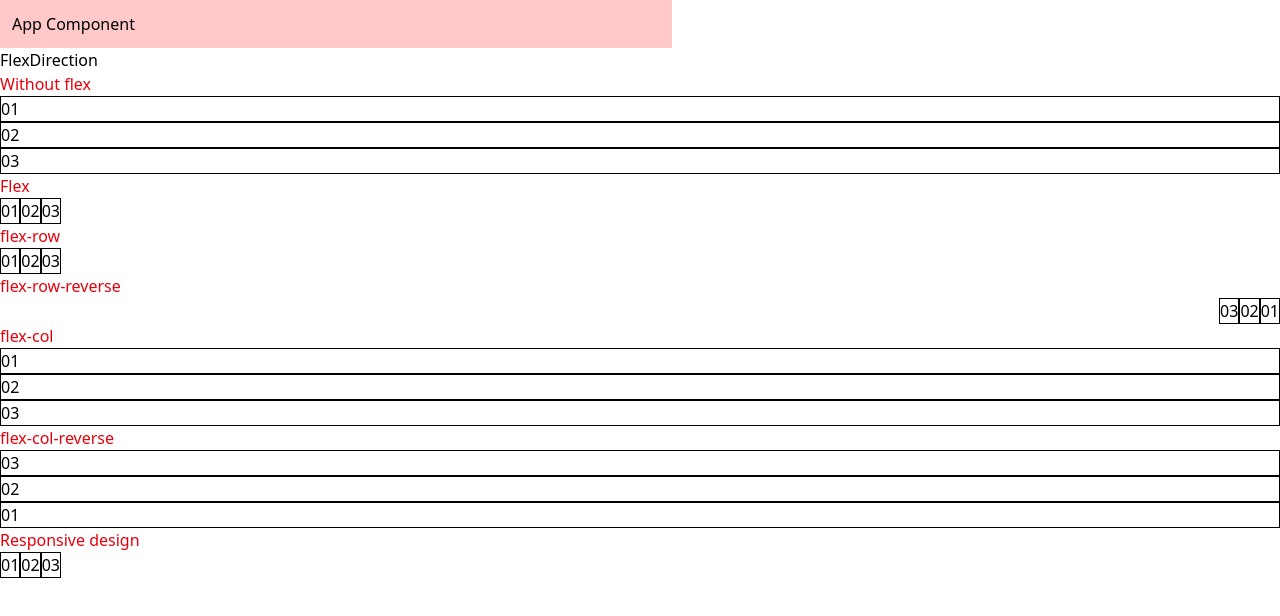
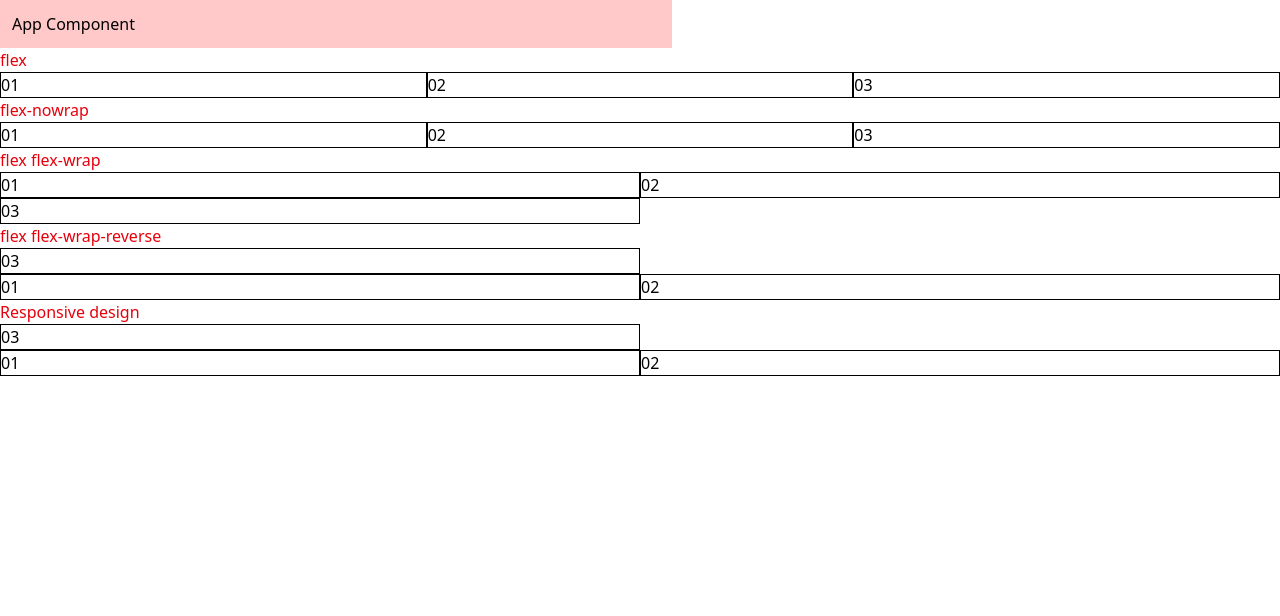
Before and after one commit to vijay4211/Prebuild_Ui_Tailwindcss, a React (Vite) app: page / in a window 1280 px wide. Shown: the top 616 px of the page. Built offline with nearby package versions, Linux system fonts and the light colour scheme.

Commit message:
flexwrap done

```diff
--- a/src/App.jsx
+++ b/src/App.jsx
@@ -8,6 +8,7 @@ import Breadcrumbs from "./Breadcrumbs/Breadcrumbs";
 import Cart from "./Cart/Cart";
 import FlexBasis from "./Flex/FlexBasis";
 import FlexDirection from "./Flex/FlexDirection";
+import FlexWrap from "./Flex/FlexWrap";
 
 const App = () => {
   return (
@@ -22,7 +23,8 @@ const App = () => {
       {/* -----------------------Flex */}
       {/* <Flex /> */}
       {/* <FlexBasis /> */}
-      <FlexDirection />
+      {/* <FlexDirection /> */}
+      <FlexWrap />
     </div>
   );
 };
--- /dev/null
+++ b/src/Flex/FlexWrap.jsx
@@ -0,0 +1,42 @@
+import React from "react";
+
+const FlexWrap = () => {
+  return (
+    <>
+      <p className="text-red-600">flex</p>
+      <div class="flex">
+        <div className="w-1/2 border">01</div>
+        <div className="w-1/2 border">02</div>
+        <div className="w-1/2 border">03</div>
+      </div>
+      <p className="text-red-600">flex-nowrap</p>
+      <div class="flex flex-nowrap">
+        <div className="w-1/2 border">01</div>
+        <div className="w-1/2 border">02</div>
+        <div className="w-1/2 border">03</div>
+      </div>
+      <p className="text-red-600">flex flex-wrap</p>
+      <div class="flex flex-wrap">
+        <div className="w-1/2 border">01</div>
+        <div className="w-1/2 border">02</div>
+        <div className="w-1/2 border">03</div>
+      </div>
+      <p className="text-red-600">flex flex-wrap-reverse</p>
+      <div class="flex flex-wrap-reverse">
+        <div className="w-1/2 border">01</div>
+        <div className="w-1/2 border">02</div>
+        <div className="w-1/2 border">03</div>
+      </div>
+      <p className="text-red-600">Responsive design</p>
+      {/* md and above size... */}
+      {/* flex-wrap is mobile size */}
+      <div class="flex flex-wrap md:flex-wrap-reverse">
+        <div className="w-1/2 border">01</div>
+        <div className="w-1/2 border">02</div>
+        <div className="w-1/2 border">03</div>
+      </div>
+    </>
+  );
+};
+
+export default FlexWrap;
```
